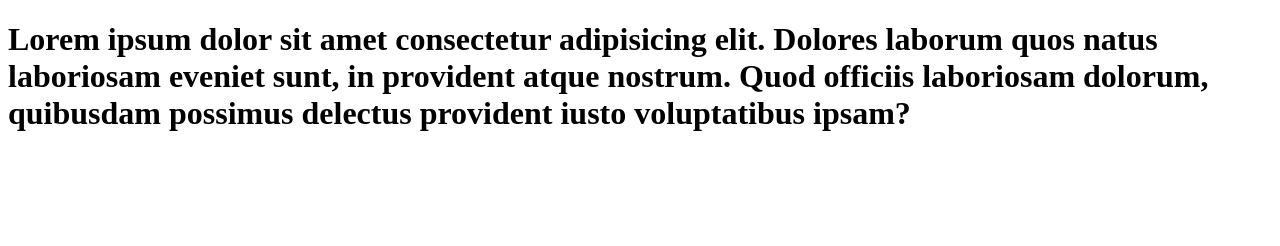
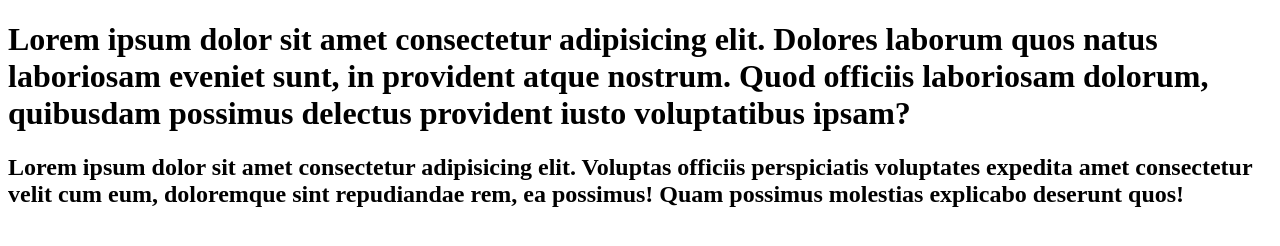
Before and after one commit to DanCi22/proyecto, a plain HTML site: page index.html in a window 1280 px wide. Drawn offline with Linux system fonts and the light colour scheme.

Commit message:
agregue un segundo Lorem

```diff
--- a/index.html
+++ b/index.html
@@ -9,5 +9,8 @@
     <h1>Lorem ipsum dolor sit amet consectetur adipisicing elit. Dolores laborum quos natus laboriosam eveniet sunt, in provident atque nostrum. Quod officiis laboriosam dolorum, quibusdam possimus delectus provident iusto voluptatibus ipsam?
 
     </h1>
+    <h2>Lorem ipsum dolor sit amet consectetur adipisicing elit. Voluptas officiis perspiciatis voluptates expedita amet consectetur velit cum eum, doloremque sint repudiandae rem, ea possimus! Quam possimus molestias explicabo deserunt quos!
+
+    </h2>
 </body>
 </html>
```
